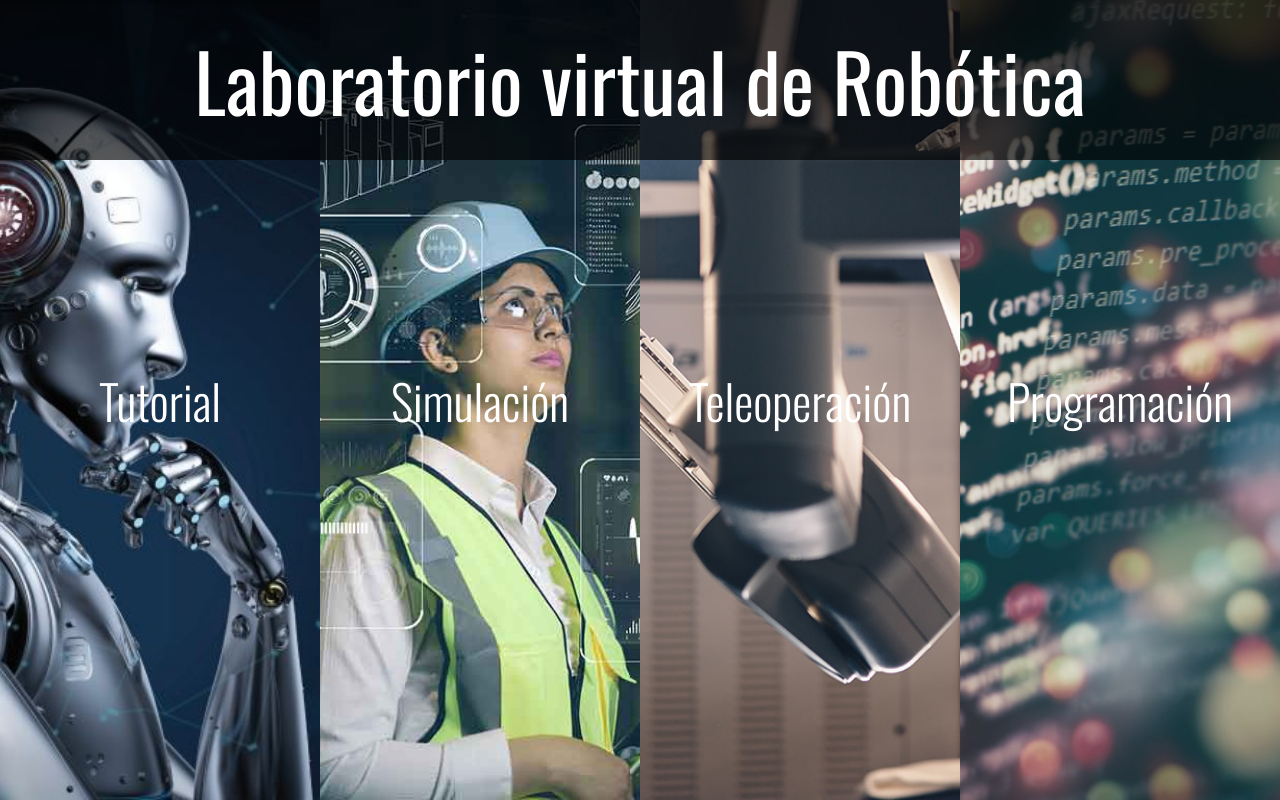
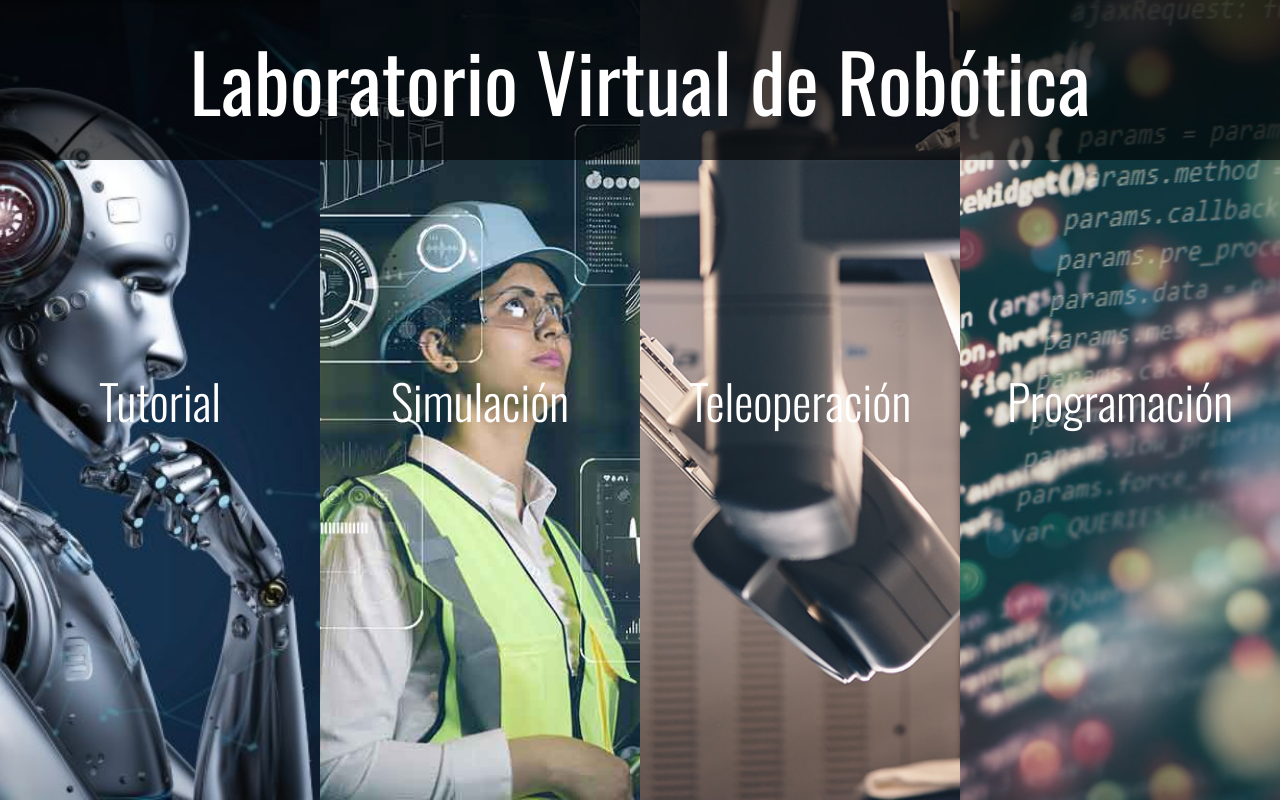
Before and after one commit to Quetzal0027/quetzal0027.github.io, a plain HTML site: page index.html in a window 1280 px wide. Drawn offline with nearby package versions, Linux system fonts and the light colour scheme.

Commit message:
Update index.html

```diff
--- a/index.html
+++ b/index.html
@@ -8,7 +8,7 @@
   <link rel="stylesheet" href="index.css">
 </head>
 <body>
-  <div class="header">Laboratorio virtual de Robótica</div>
+  <div class="header">Laboratorio Virtual de Robótica</div>
   <div class="section">
     <div class="col">Tutorial</div>
     <div class="col">Simulación</div>
```
